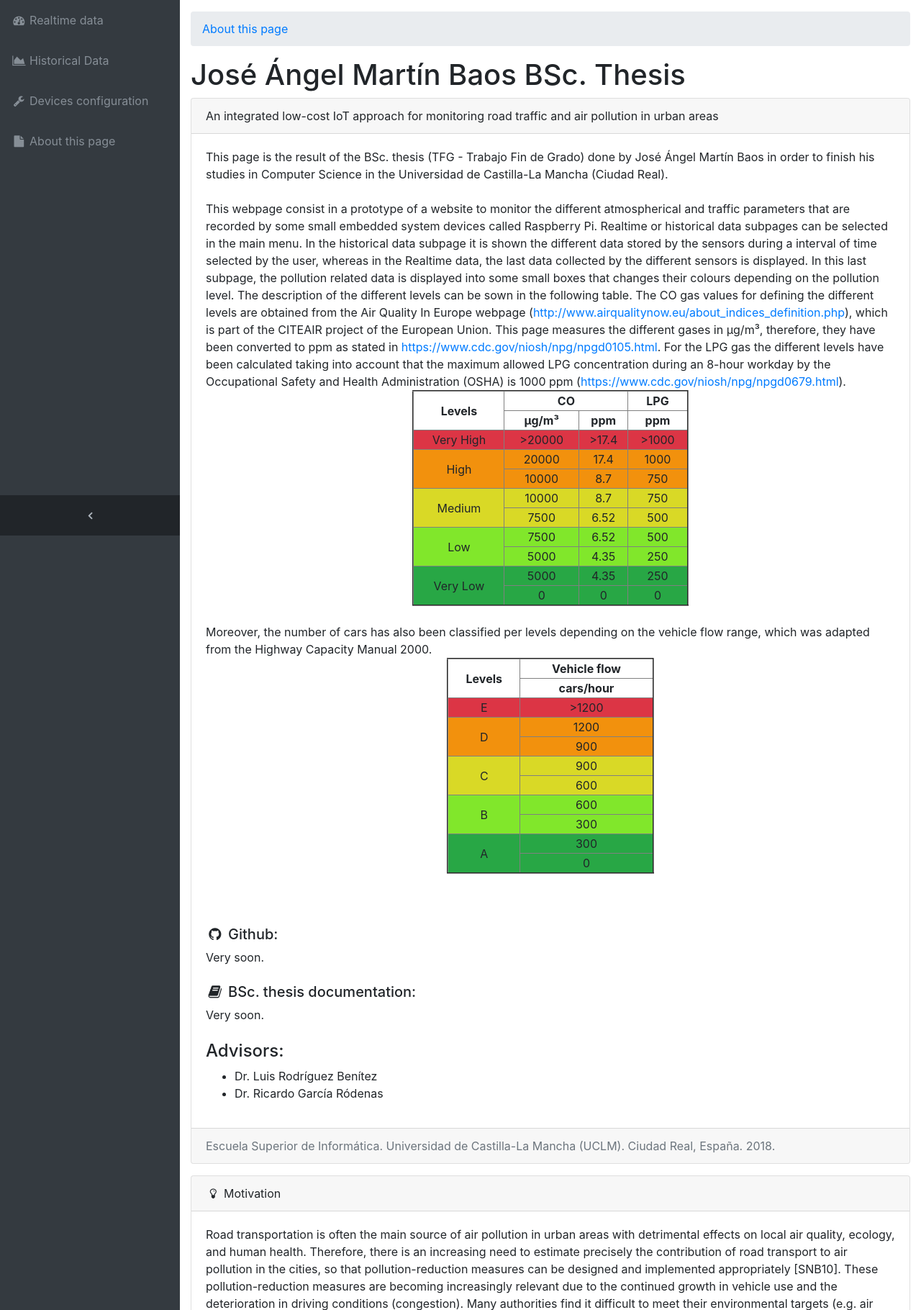
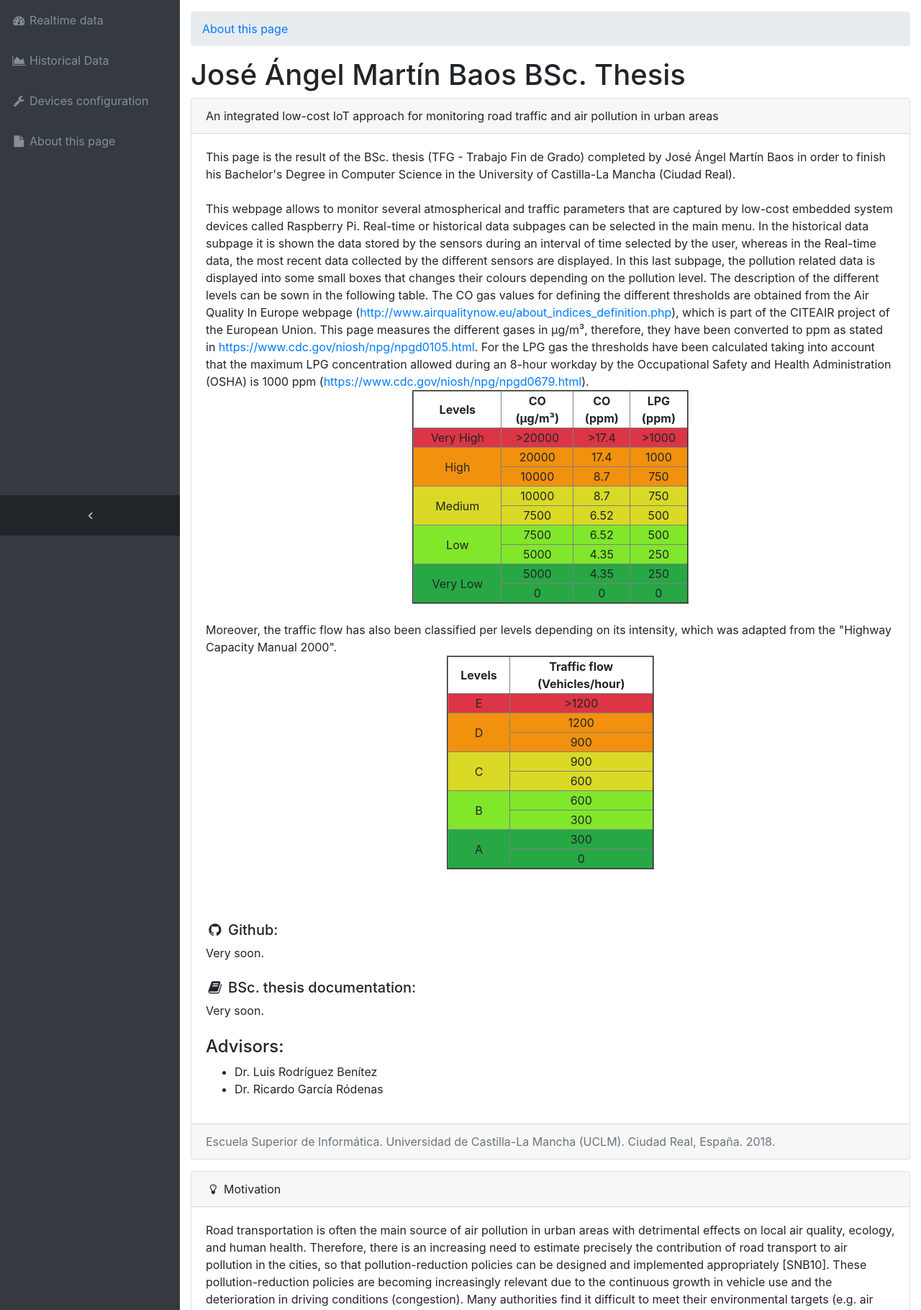
Before and after one commit to JoseAngelMartinB/TFG-Jose-Angel-Martin-Baos, a Flask app: page /about.html in a window 1280 px wide. Shown: the part 56-1876 px from the top of the page at 72% size. Run offline with Flask 3, Linux system fonts and the light colour scheme; parts of the project's set-up code (start-up, migrations or seed data) failed here and were passed over; some libraries are stand-ins or nearby versions.

Commit message:
Correct misspellings in About page.

```diff
--- a/src/Server/templates/about.html
+++ b/src/Server/templates/about.html
@@ -95,40 +95,35 @@ https://startbootstrap.com/template-overviews/sb-admin/
             </div>
             <div class="card-body">
               This page is the result of the BSc. thesis (TFG - Trabajo Fin de Grado)
-              done by José Ángel Martín Baos in order to finish his studies in
-              Computer Science in the Universidad de Castilla-La Mancha (Ciudad Real).
+              completed by José Ángel Martín Baos in order to finish his Bachelor's
+              Degree in Computer Science in the University of Castilla-La Mancha (Ciudad Real).
               <br><br>
-              This webpage consist in a prototype of a website to monitor the different
-              atmospherical and traffic parameters that are recorded by some
-              small embedded system devices called Raspberry Pi. Realtime or historical
-              data subpages can be selected in the main menu. In the historical data subpage
-              it is shown the different data stored by the sensors during a interval of time
-              selected by the user, whereas in the Realtime data, the last data collected by
-              the different sensors is displayed. In this last subpage, the pollution related
+              This webpage allows to monitor several atmospherical and traffic parameters that
+              are captured by low-cost embedded system devices called Raspberry Pi. Real-time
+              or historical data subpages can be selected in the main menu. In the historical
+              data subpage it is shown the data stored by the sensors during an interval of time
+              selected by the user, whereas in the Real-time data, the most recent data collected by
+              the different sensors are displayed. In this last subpage, the pollution related
               data is displayed into some small boxes that changes their colours depending on
               the pollution level. The description of the different levels can be sown in the
-              following table. The CO gas values for defining the different levels are
+              following table. The CO gas values for defining the different thresholds are
               obtained from the Air Quality In Europe webpage
               (<a href="http://www.airqualitynow.eu/about_indices_definition.php">http://www.airqualitynow.eu/about_indices_definition.php</a>),
               which is part of the CITEAIR project of the European Union. This page
               measures the different gases in µg/m³, therefore, they have been
               converted to ppm as stated in <a href="https://www.cdc.gov/niosh/npg/npgd0105.html">https://www.cdc.gov/niosh/npg/npgd0105.html</a>.
-              For the LPG gas the different levels have been calculated taking into
-              account that the maximum allowed LPG concentration during an 8-hour
+              For the LPG gas the thresholds have been calculated taking into
+              account that the maximum LPG concentration allowed during an 8-hour
               workday by the Occupational Safety and Health Administration (OSHA)
               is 1000 ppm (<a href="https://www.cdc.gov/niosh/npg/npgd0679.html">https://www.cdc.gov/niosh/npg/npgd0679.html</a>).
 
               <table  border="2" width="40%" cellspacing="0" align="center">
                 <thead>
                   <tr align="center">
-                    <th rowspan="2">Levels</th>
-                    <th colspan="2">CO</th>
-                    <th>LPG</th>
-                  </tr>
-                  <tr align="center">
-                    <th>µg/m³</th>
-                    <th>ppm</th>
-                    <th>ppm</th>
+                    <th>Levels</th>
+                    <th>CO <br> (µg/m³) </th>
+                    <th>CO <br> (ppm) </th>
+                    <th>LPG <br> (ppm) </th>
                   </tr>
                 </thead>
                 <tbody>
@@ -185,17 +180,14 @@ https://startbootstrap.com/template-overviews/sb-admin/
                 </tbody>
               </table> <br>
 
-              Moreover, the number of cars has also been classified per levels
-              depending on the vehicle flow range, which was adapted from the
-              Highway Capacity Manual 2000.
+              Moreover, the traffic flow has also been classified per levels
+              depending on its intensity, which was adapted from the
+              "Highway Capacity Manual 2000".
               <table  border="2" width="30%" cellspacing="0" align="center">
                 <thead>
                   <tr align="center">
-                    <th rowspan="2">Levels</th>
-                    <th>Vehicle flow</th>
-                  </tr>
-                  <tr align="center">
-                    <th>cars/hour</th>
+                    <th>Levels</th>
+                    <th>Traffic flow <br> (Vehicles/hour)</th>
                   </tr>
                 </thead>
                 <tbody>
@@ -240,7 +232,7 @@ https://startbootstrap.com/template-overviews/sb-admin/
 
               <br><br>
               <h5><i class="fa fa-fw fa-book"></i> BSc. thesis documentation:</h5>
-              Very soon.
+              Very soon. <!-- Link to ruidera repository -->
 
               <br><br>
               <h4>Advisors:</h4>
@@ -262,40 +254,44 @@ https://startbootstrap.com/template-overviews/sb-admin/
               Road transportation is often the main source of air pollution in urban areas with detrimental
               effects on local air quality, ecology, and human health. Therefore, there is an
               increasing need to estimate precisely the contribution of road transport to air pollution in the
-              cities, so that pollution-reduction measures can be designed and implemented appropriately
-              [SNB10]. These pollution-reduction measures are becoming increasingly relevant due to
-              the continued growth in vehicle use and the deterioration in driving conditions (congestion).
+              cities, so that pollution-reduction policies can be designed and implemented appropriately
+              [SNB10]. These pollution-reduction policies are becoming increasingly relevant due to
+              the continuous growth in vehicle use and the deterioration in driving conditions (congestion).
               Many authorities find it difficult to meet their environmental targets (e.g. air quality standards
-              or national emission ceilings) and, therefore, reliable emission models are needed, in
-              order to predict accurately the impact of road transport on air pollution. <br><br>
+              or national emission ceilings) and, therefore, reliable emission models are needed in
+              order to predict accurately the impact of road transport on air pollution.
+              <br><br>
 
               Therefore, intelligent cities are essential to prevent situations of high level contamination
-              and take measures when these situations occur. These cities must predict the pollution peaks
-              and take palliative measures, such as restricting the traffic to a number of vehicles, by the
-              license plates, closing traffic in some streets, lowering the speed limits, etc. Moreover, traffic
-              flows must be monitored as they affect the pollution levels in that city. For this reason, these
-              cities must rely on an Internet of Things (IoT) infrastructure connected to a cloud platform
-              that supports those systems as well as sensor-based big data applications. [Bib18]. <br><br>
+              and take measures when these situations occur. Cities must be able to predict the pollution peaks
+              and take palliative measures, such as the imposition of restrictions on the circulation of certain
+              vehicles, for example by the license plates, closing traffic in some streets, lowering the speed
+              limits, etc. Moreover, traffic flows must be monitored as they affect the pollution levels in that
+              city. For this reason, these cities must rely on an Internet of Things (IoT) infrastructure connected
+              to a cloud platform that supports those systems as well as sensor-based big data applications [Bib18].
+              <br><br>
 
-              Typical pollution surveillance and control systems are composed of big and expensive
+              Most common pollution surveillance and control systems are composed of big and expensive
               devices that are only located in some points in a city, hence, they provide information for
-              vast areas and sometimes those systems are not scalable. However, cities are distributed
+              vast areas and sometimes these systems are not scalable. However, cities are distributed
               environments where the events occur in real time and on a massive scale. Therefore, an
               inexpensive distributed IoT architecture is needed to control pollution levels by zones or
               streets. These can be combined with a traffic surveillance infrastructure in order to have a
               complete system that could be used as a Decision Support System (DSS) to help authorities
-              to take decisions about environmental problems caused by pollution before they occur. <br><br>
+              to take decisions about environmental problems caused by pollution before they occur.
+              <br><br>
 
               The objective in this Bachelor of Science (BSc.) thesis is to design and build a prototype
-              of an integrated low-cost road traffic and air pollution monitoring platform. It will only focus
-              on the design and implementation of the software and hardware architecture that must allow
+              of an integrated low-cost road traffic and air pollution monitoring platform. It only focuses
+              on the design and implementation of the software and hardware architecture that should allow
               the future implementation of an intelligent system for the prediction of the pollution levels,
               the recommendation of palliative actions and monitoring those actions. An inexpensive
               embedded system will be used for designing the architecture in order to obtain a scalable system
-              not only in size but also in cost.<br><br>
+              not only in size but also in cost.
+              <br><br>
 
               The following diagram shows the system architecture of the complete intelligent system. Nevertheless,
-              in this BSc. thesis only the monitoring infraestructure will be developed.
+              in this BSc. thesis only the monitoring infrastructure will be developed.
               <center>
                 <img src="{{ url_for('static', filename='images/arquitectura_sistema.png') }}" alt="System architecture" style="width:80%; height:auto; margin:0 auto;">
               </center>
```
